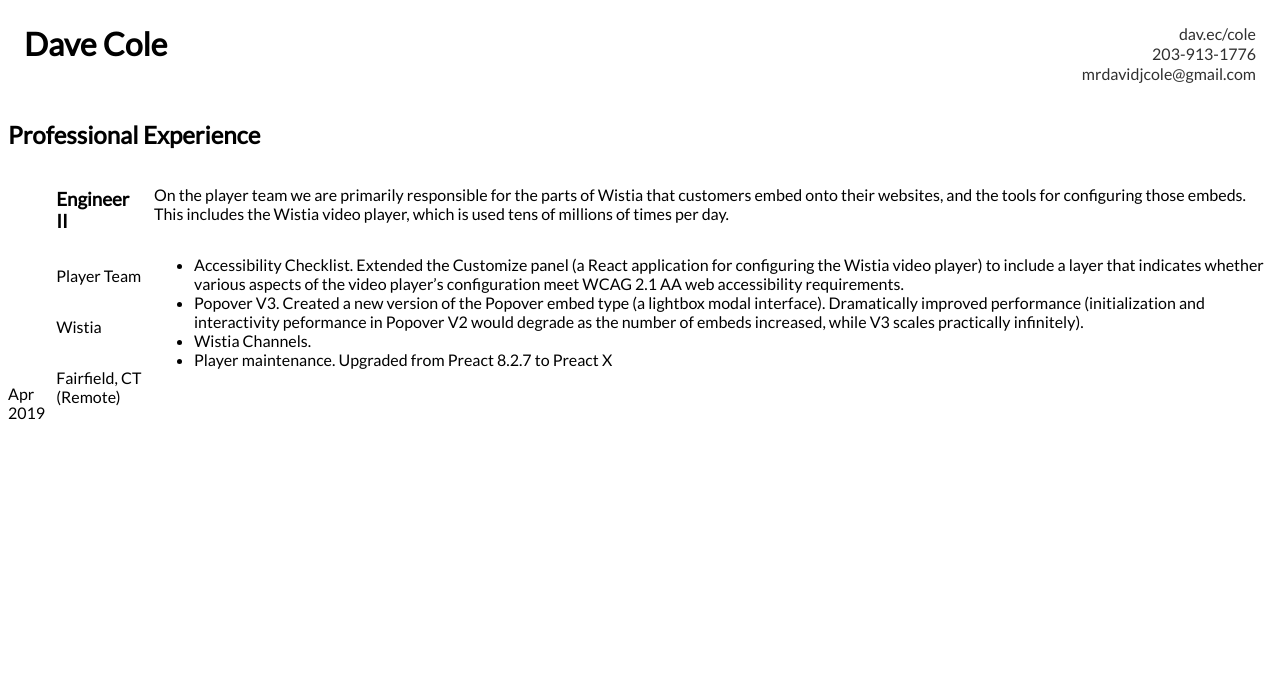
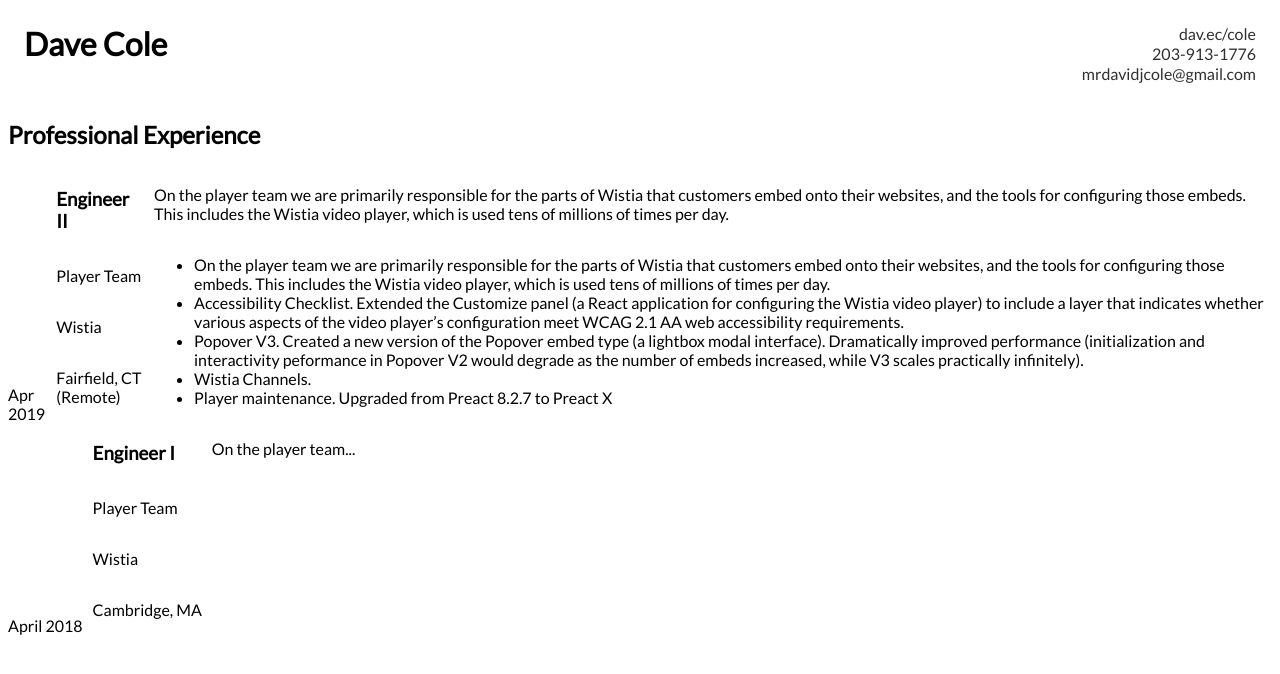
Before and after one commit to mrdavidjcole/dav.ec, a Next.js app: page /resume in a window 1280 px wide. Shown: the top 674 px of the page. Built offline with nearby package versions, Linux system fonts and the light colour scheme.

Commit message:
Create job component, feed it json data

```diff
--- /dev/null
+++ b/components/job.jsx
@@ -0,0 +1,74 @@
+const Job = (props) => {
+  const {
+    bullets,
+    company,
+    location,
+    startDate,
+    startDatePretty,
+    summary,
+    team,
+    title,
+  } = props;
+  return (
+    <>
+      <style>{`
+        .job {
+          display: flex;
+          flex-direction: row;
+          align-items: stretch;
+          justify-content: stretch;
+        }
+
+        .job_start_date {
+          display: flex;
+          flex-direction: column;
+          justify-content: flex-end;
+          align-items: flex-end;
+          margin-right: 10px;
+          height: auto;
+        }
+
+        .job_metadata {
+          margin-right: 10px;
+          height: 100%;
+          display: flex;
+          flex-direction: column;
+          align-items: flex-start;
+          justify-content: flex-start;
+        }
+
+        .job_content {
+          display: flex;
+          flex-direction: column;
+        }
+      `}</style>
+      <section className="job">
+        <div className="job_start_date">
+          <time dateTime={startDate}>{startDatePretty}</time>
+        </div>
+        <div className="job_metadata">
+          <h3>{title}</h3>
+          <p>{team}</p>
+          <p>{company}</p>
+          <p>{location}</p>
+        </div>
+        <div className="job_content">
+          <p>
+            {summary}
+          </p>
+          <ul>
+            {bullets.map((bullet, index) => (
+              <li
+                key={index}
+              >
+                {bullet}
+              </li>
+            ))}
+          </ul>
+        </div>
+      </section>
+    </>
+  );
+};
+
+export default Job;
--- a/pages/resume.jsx
+++ b/pages/resume.jsx
@@ -1,6 +1,40 @@
 import Head from 'next/head';
+import Job from '../components/job.jsx';
 
 const Resume = (props) => {
+
+  const engineerTwobullets = [
+    "On the player team we are primarily responsible for the parts of Wistia that customers embed onto their websites, and the tools for configuring those embeds. This includes the Wistia video player, which is used tens of millions of times per day.",
+    "Accessibility Checklist. Extended the Customize panel (a React application for configuring the Wistia video player) to include a layer that indicates whether various aspects of the video player’s configuration meet WCAG 2.1 AA web accessibility requirements.",
+    "Popover V3. Created a new version of the Popover embed type (a lightbox modal interface). Dramatically improved performance (initialization and interactivity peformance in Popover V2 would degrade as the number of embeds increased, while V3 scales practically infinitely).",
+    "Wistia Channels.",
+    "Player maintenance. Upgraded from Preact 8.2.7 to Preact X"
+  ];
+
+  const engineerTwosummary = "On the player team we are primarily responsible for the parts of Wistia that customers embed onto their websites, and the tools for configuring those embeds. This includes the Wistia video player, which is used tens of millions of times per day."
+  const jobsProps = [
+    {
+      bullets: engineerTwobullets,
+      company: "Wistia",
+      location: "Fairfield, CT (Remote)",
+      startDate: "2019-4-1",
+      startDatePretty: "Apr 2019",
+      summary: engineerTwosummary,
+      team: "Player Team",
+      title: "Engineer II",
+    },
+    {
+      bullets: [],
+      company: "Wistia",
+      location: "Cambridge, MA",
+      startDate: "2018-4-1",
+      startDatePretty: "April 2018",
+      summary: "On the player team...",
+      team: "Player Team",
+      title: "Engineer I",
+    },
+  ];
+
   return (
     <>
       <style global jsx>{`
@@ -55,36 +89,6 @@
           display: flex;
           flex-direction: column;
         }
-
-        .job {
-          display: flex;
-          flex-direction: row;
-          align-items: stretch;
-          justify-content: stretch;
-        }
-
-        .job_start_date {
-          display: flex;
-          flex-direction: column;
-          justify-content: flex-end;
-          align-items: flex-end;
-          margin-right: 10px;
-          height: auto;
-        }
-
-        .job_metadata {
-          margin-right: 10px;
-          height: 100%;
-          display: flex;
-          flex-direction: column;
-          align-items: flex-start;
-          justify-content: flex-start;
-        }
-
-        .job_content {
-          display: flex;
-          flex-direction: column;
-        }
       `}</style>
       <Head>
          <link href="https://fonts.googleapis.com/css?family=Lato&display=swap" rel="stylesheet"/>
@@ -101,36 +105,12 @@
         <section>
           <h2>Professional Experience</h2>
           <div className="jobs">
-            <section className="job">
-              <div className="job_start_date">
-                <time dateTime="2019-4-1">Apr 2019</time>
-              </div>
-              <div className="job_metadata">
-                <h3>Engineer II</h3>
-                <p>Player Team</p>
-                <p>Wistia</p>
-                <p>Fairfield, CT (Remote)</p>
-              </div>
-              <div className="job_content">
-                <p>
-                  On the player team we are primarily responsible for the parts of Wistia that customers embed onto their websites, and the tools for configuring those embeds. This includes the Wistia video player, which is used tens of millions of times per day.
-                </p>
-                <ul>
-                  <li>
-                    Accessibility Checklist. Extended the Customize panel (a React application for configuring the Wistia video player) to include a layer that indicates whether various aspects of the video player’s configuration meet WCAG 2.1 AA web accessibility requirements.
-                  </li>
-                  <li>
-                    Popover V3. Created a new version of the Popover embed type (a lightbox modal interface). Dramatically improved performance (initialization and interactivity peformance in Popover V2 would degrade as the number of embeds increased, while V3 scales practically infinitely).
-                  </li>
-                  <li>
-                    Wistia Channels.
-                  </li>
-                  <li>
-                    Player maintenance. Upgraded from Preact 8.2.7 to Preact X
-                  </li>
-                </ul>
-              </div>
-            </section>
+            {jobsProps.map((jobProps, index) => (
+              <Job
+                {...jobProps}
+                key={index}
+              />
+            ))}
           </div>
         </section>
       </main>
```
